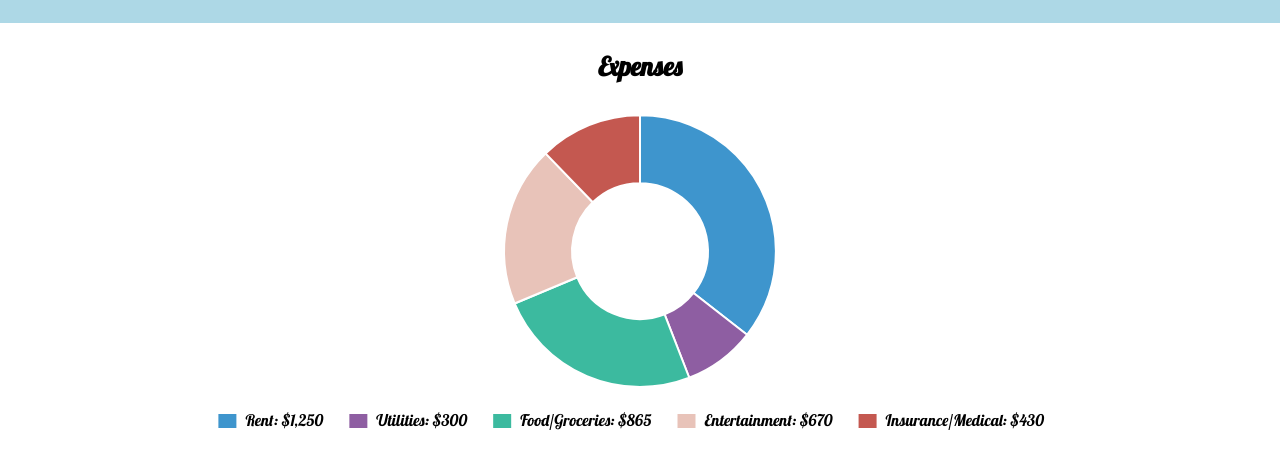
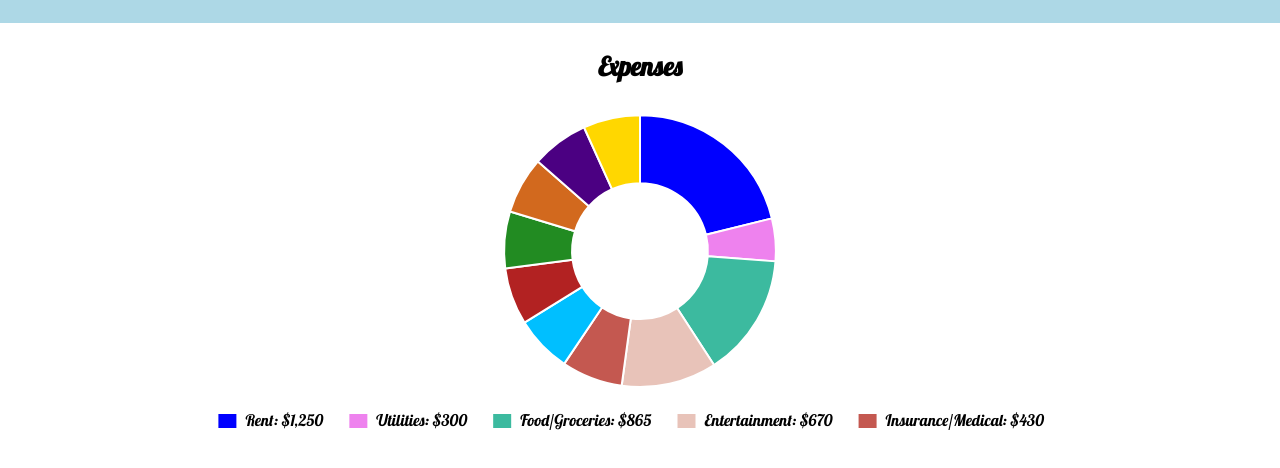
Before and after one commit to BootcampTeam1/Project_V_2.0, a website: page views/index.html in a window 1280 px wide. Shown: the part 86-554 px from the top of the page. Drawn offline with nearby package versions, Linux system fonts and the light colour scheme.

Commit message:
Colors added

```diff
--- a/views/index.html
+++ b/views/index.html
@@ -56,8 +56,10 @@
                 datasets: [
                     {
                         label: "Budget (Dollars)",
-                        backgroundColor: ["#3e95cd", "#8e5ea2", "#3cba9f", "#e8c3b9", "#c45850"],
-                        data: [1250, 300, 865, 670, 430]
+                        backgroundColor: ["#0000ff", "#ee82ee", "#3cba9f", "#e8c3b9", "#c45850",
+                        "#00bfff", "#b22222", "#228b22", "#d2691e", "#4b0082", "#ffd700"],
+                        data: [1250, 300, 865, 670, 430,
+                        400, 400, 400, 400, 400, 400]
                     }
                 ],
             },
```
